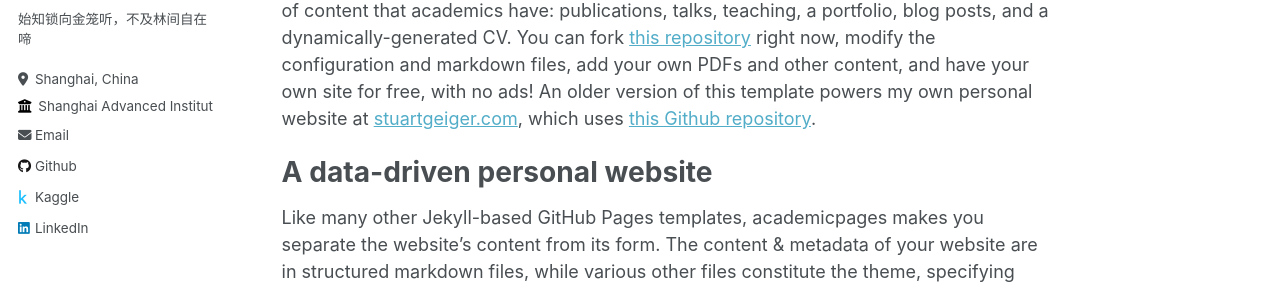
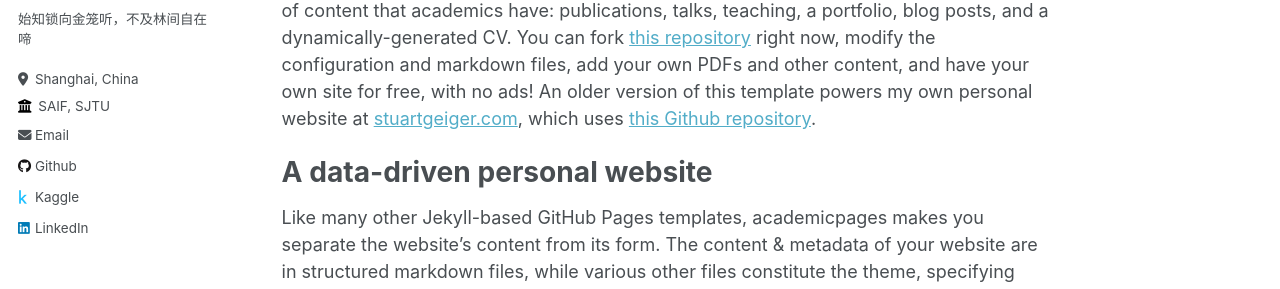
Before and after one commit to Nanqiang01/Nanqiang01.github.io, a Jekyll site: the page built from _pages/about.md, in a window 1280 px wide. Shown: the part 294-583 px from the top of the page. Built offline with Jekyll 4.4.1, drawn with Linux system fonts in a browser that asks for light colours.

Commit message:
Update _config.yml

```diff
--- a/_config.yml
+++ b/_config.yml
@@ -26,7 +26,7 @@ author:
   pronouns         : # example: "she/her"
   bio              : "始知锁向金笼听，不及林间自在啼"
   location         : "Shanghai, China"
-  employer         : "Shanghai Advanced Institute of Finance"
+  employer         : "SAIF, SJTU"
   uri              : # URL
   email            : "xyjin.24@saif.sjtu.edu.cn"
 
```
